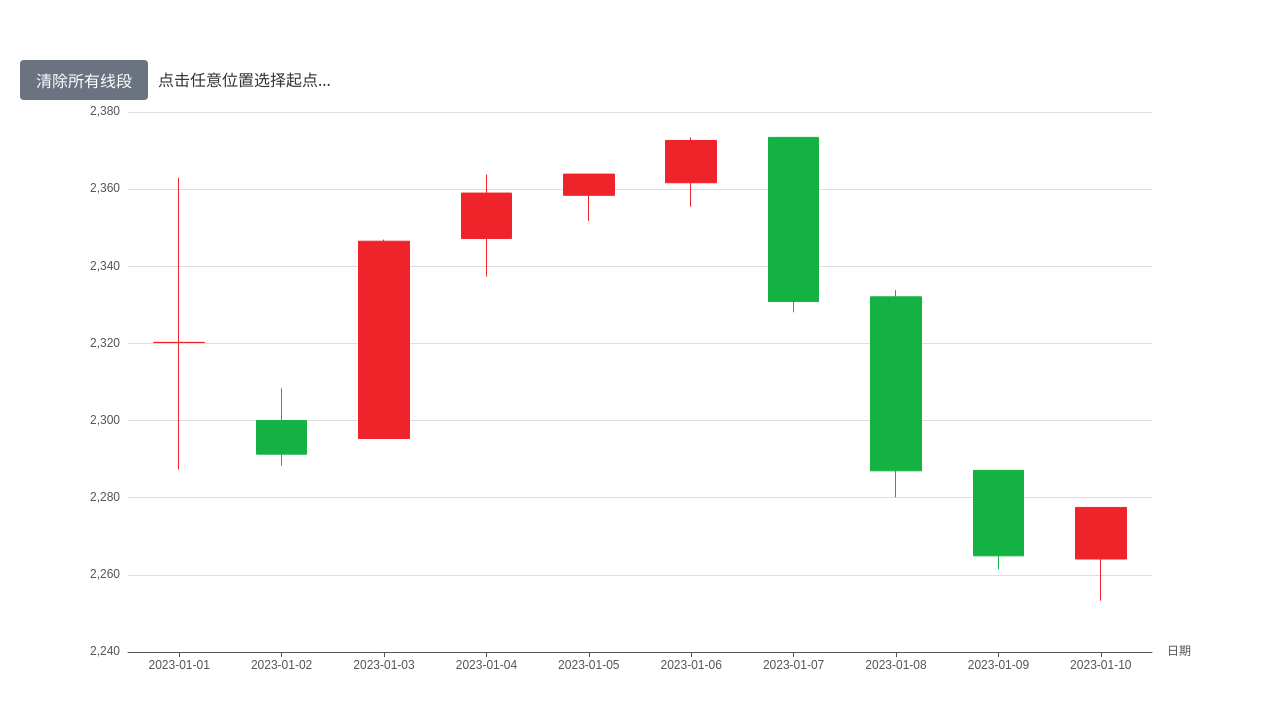
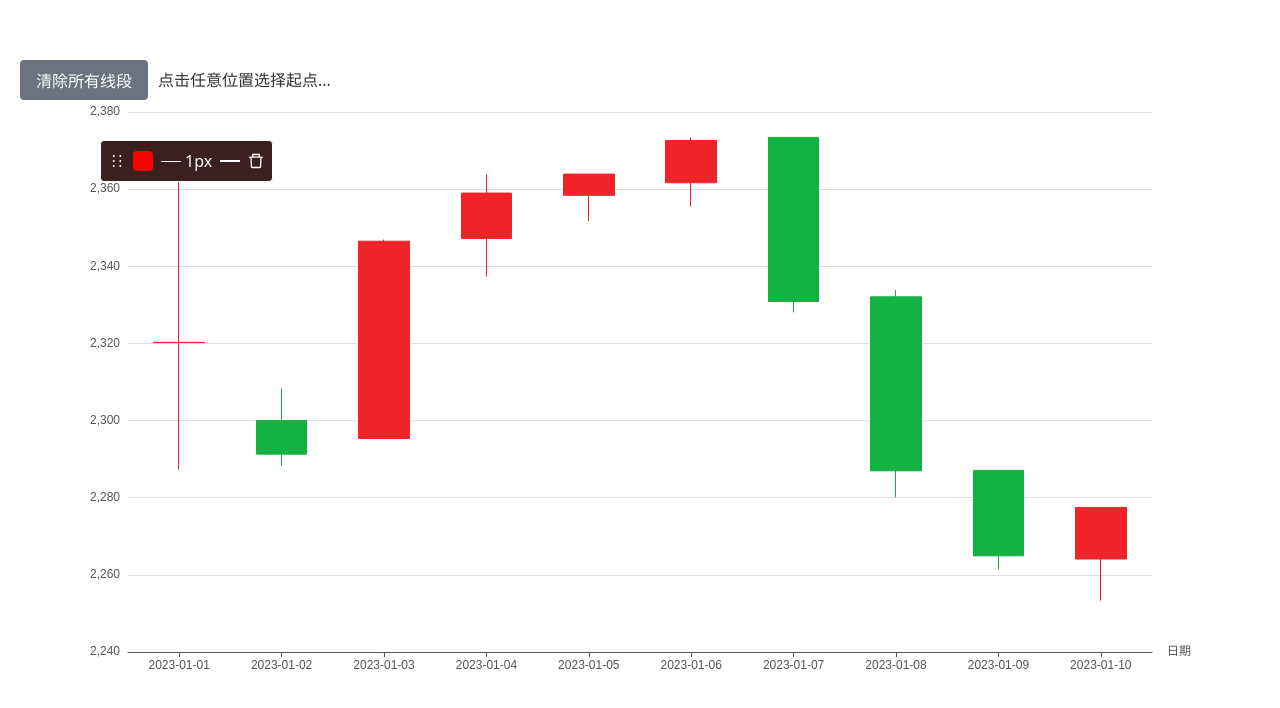
Before and after one commit to 972716557/echart, a React (Vite) app: page / in a window 1280 px wide. Shown: the top 708 px of the page. Built offline with nearby package versions, Linux system fonts and the light colour scheme.

Commit message:
优化指标移动动画

```diff
--- a/package.json
+++ b/package.json
@@ -11,6 +11,7 @@
   },
   "dependencies": {
     "ahooks": "^3.9.6",
+    "antd": "^5.27.6",
     "echarts": "^6.0.0",
     "react": "^19.1.1",
     "react-dom": "^19.1.1"
--- a/src/App.tsx
+++ b/src/App.tsx
@@ -4,6 +4,7 @@ import "echarts/lib/chart/candlestick";
 import "echarts/lib/component/tooltip";
 import "echarts/lib/component/grid";
 import { useDebounceFn } from "ahooks";
+import Indicator from "./indicator";
 // import "echarts/lib/component/xAxis";
 // import "echarts/lib/component/yAxis";
 
@@ -384,4 +385,12 @@ const KLineFreeDraw = () => {
   );
 };
 
-export default KLineFreeDraw;
+const App = () => {
+  return (
+    <div style={{ width: "100%", height: "100%", position: "relative" }}>
+      <Indicator />
+      <KLineFreeDraw />
+    </div>
+  );
+};
+export default App;
--- /dev/null
+++ b/src/indicator.tsx
@@ -0,0 +1,272 @@
+import React, { useEffect, useRef, useState } from "react";
+import { DeleteOutlined, HolderOutlined } from "@ant-design/icons";
+import { Popover } from "antd";
+const colors = [
+  "#FF0000",
+  "#0000FF",
+  "#008000",
+  "#FFFF00",
+  "#FFA500",
+  "#000080",
+  "#006400",
+  "#8B0000",
+  "#808080",
+  "#A52A2A",
+  "#FFC0CB",
+  "#ADD8E6",
+  "#90EE90",
+  "#FFD700",
+  "#C0C0C0",
+  "#FF0000",
+  "#CC0000",
+  "#990000",
+  "#660000",
+  "#330000",
+];
+
+const widths = [1, 2, 3, 4];
+
+const lineStyles = [
+  "solid",
+  "dashed",
+  "dotted",
+  "double",
+  "groove",
+  "ridge",
+  "inset",
+  "outset",
+];
+const Indicator = ({ callback }) => {
+  const ref = useRef(null);
+
+  const [selectedColor, setSelectedColor] = useState(colors[0]);
+  const [open, setOpen] = useState(false);
+  const [selectedWidth, setSelectedWidth] = useState(widths[0]);
+  const [widthOpen, setWidthOpen] = useState(false);
+
+  const [selectedStyle, setSelectedStyle] = useState(lineStyles[0]);
+  const [styleOpen, setStyleOpen] = useState(false);
+
+  const isMovableRef = useRef(false);
+
+  const startPos = useRef({ x: 0, y: 0 }); // 鼠标按下时的初始位置
+  const elementOffset = useRef({ x: 0, y: 0 }); // 元素初始偏移量（相对于鼠标）
+  const [finalPos, setFinalPos] = useState({ x: 100, y: 100 });
+
+  const handleOpenChange = (newOpen: boolean) => {
+    setOpen(newOpen);
+    callback({
+      width: selectedWidth,
+      style: selectedStyle,
+      color: selectedColor,
+    });
+  };
+
+  const handleMousemove = (e) => {
+    if (isMovableRef.current) {
+      // 计算鼠标移动的偏移量
+      const deltaX = e.clientX - startPos.current.x;
+      const deltaY = e.clientY - startPos.current.y;
+
+      // 新位置 = 元素初始偏移 + 鼠标移动偏移
+      const newX = elementOffset.current.x + deltaX;
+      const newY = elementOffset.current.y + deltaY;
+
+      // 直接操作 DOM，通过 transform 移动元素（避免 setState 触发重渲染）
+      ref.current.style.transform = `translate(${newX - 20}px, ${newY - 54}px)`;
+    }
+  };
+
+  const handleMouseUp = () => {
+    if (!isMovableRef.current || !ref.current) return;
+
+    // 解析最终位置并更新状态（用于下次拖拽的初始位置）
+    const transform = window.getComputedStyle(ref.current).transform;
+    if (transform !== "none") {
+      const matrix = new DOMMatrix(transform);
+      setFinalPos({ x: matrix.e, y: matrix.f });
+    }
+
+    // 标记结束拖拽
+    isMovableRef.current = false;
+  };
+
+  useEffect(() => {
+    window.addEventListener("mousemove", handleMousemove);
+    window.addEventListener("mouseup", handleMouseUp);
+  }, [isMovableRef.current]);
+  return (
+    <div
+      ref={ref}
+      style={{
+        padding: 8,
+        border: "1px solid #fff",
+        position: "absolute",
+        background: "#3b2020ff",
+        zIndex: 200,
+        borderRadius: 4,
+        display: "flex",
+        justifyContent: "space-between",
+        alignItems: "center",
+        gap: 8,
+        transform: `translate(${finalPos.x}px, ${finalPos.y}px)`,
+        cursor: isMovableRef ? "grabbing" : "grab",
+      }}
+    >
+      <HolderOutlined
+        style={{ color: "#fff" }}
+        onMouseDown={() => {
+          isMovableRef.current = true;
+        }}
+      />
+
+      <Popover
+        content={
+          <div
+            style={{
+              display: "flex",
+              gap: 8,
+              width: 160,
+              flexWrap: "wrap",
+            }}
+          >
+            {colors.map((color) => (
+              <div
+                key={color}
+                onClick={() => {
+                  setSelectedColor(color);
+                  setOpen(false);
+                }}
+                style={{
+                  width: 20,
+                  height: 20,
+                  borderRadius: 4,
+                  backgroundColor: color,
+                }}
+              ></div>
+            ))}
+          </div>
+        }
+        title={null}
+        trigger="click"
+        open={open}
+        onOpenChange={handleOpenChange}
+      >
+        <div
+          style={{
+            width: 20,
+            height: 20,
+            borderRadius: 4,
+            backgroundColor: selectedColor,
+          }}
+        ></div>
+      </Popover>
+
+      <Popover
+        content={
+          <div
+            style={{
+              display: "flex",
+              gap: 8,
+              flexDirection: "column",
+            }}
+          >
+            {widths.map((width) => (
+              <div
+                key={width}
+                onClick={() => {
+                  setSelectedWidth(width);
+                  setWidthOpen(false);
+                }}
+                style={{
+                  width: 20,
+                  height: width,
+                  borderRadius: 4,
+                  backgroundColor: "#3f3b3bff",
+                }}
+              ></div>
+            ))}
+          </div>
+        }
+        title={null}
+        trigger="click"
+        open={widthOpen}
+        onOpenChange={(open) => {
+          setWidthOpen(open);
+          callback({
+            width: selectedWidth,
+            style: selectedStyle,
+            color: selectedColor,
+          });
+        }}
+      >
+        <div
+          style={{
+            display: "flex",
+            alignItems: "center",
+            gap: 4,
+            color: "#fff",
+          }}
+        >
+          <div
+            style={{
+              width: 20,
+              height: selectedWidth,
+              borderRadius: 4,
+              backgroundColor: "#fff",
+            }}
+          ></div>
+          {selectedWidth}px
+        </div>
+      </Popover>
+
+      <Popover
+        content={
+          <div
+            style={{
+              display: "flex",
+              gap: 8,
+              flexDirection: "column",
+            }}
+          >
+            {lineStyles.map((lineStyle) => (
+              <div
+                key={lineStyle}
+                onClick={() => {
+                  setSelectedStyle(lineStyle);
+                  setStyleOpen(false);
+                }}
+                style={{
+                  width: 20,
+                  height: 0,
+                  borderTop: `2px ${lineStyle} #3f3b3bff`,
+                }}
+              ></div>
+            ))}
+          </div>
+        }
+        title={null}
+        trigger="click"
+        open={styleOpen}
+        onOpenChange={(open) => {
+          setStyleOpen(open);
+          callback({
+            width: selectedWidth,
+            style: selectedStyle,
+            color: selectedColor,
+          });
+        }}
+      >
+        <div
+          style={{
+            width: 20,
+            height: 0,
+            borderTop: `2px ${selectedStyle} #fff`,
+          }}
+        ></div>
+      </Popover>
+      <DeleteOutlined style={{ color: "#fff" }} />
+    </div>
+  );
+};
+export default Indicator;
```
Also changed, not shown: 1 other file (tests, documents, lock files or other folders).
